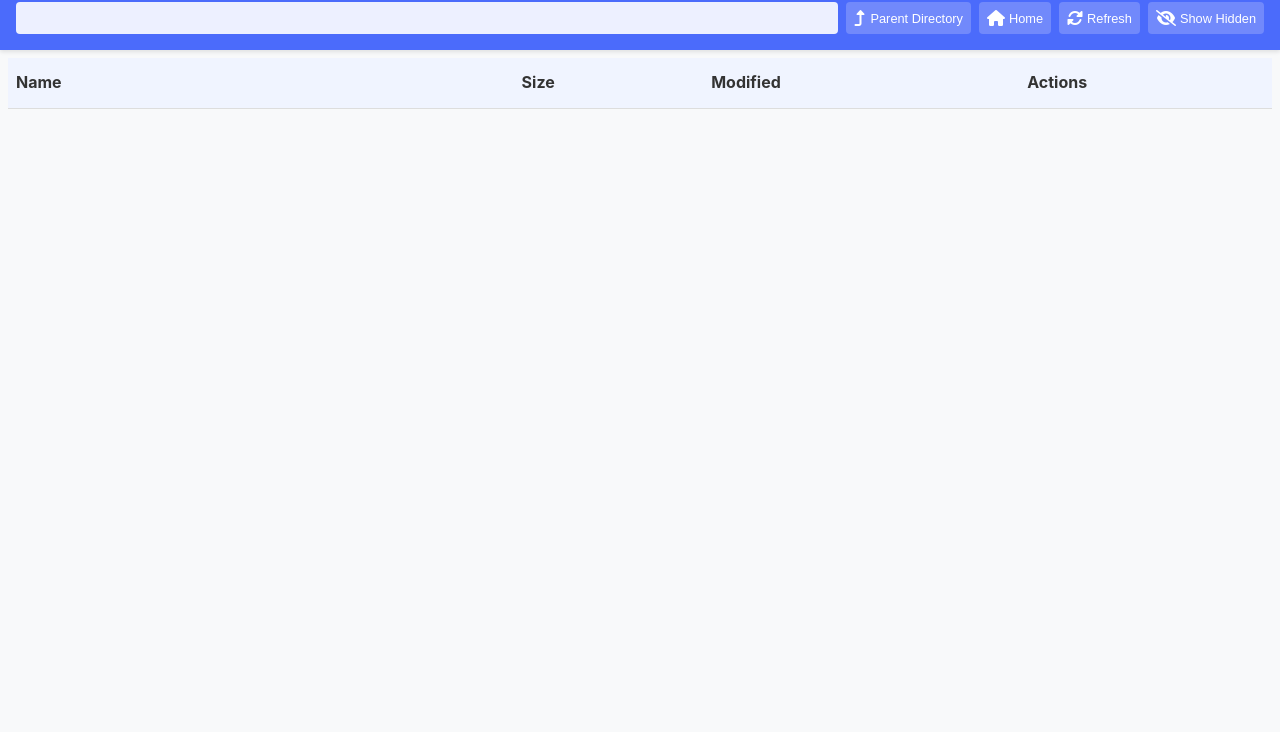
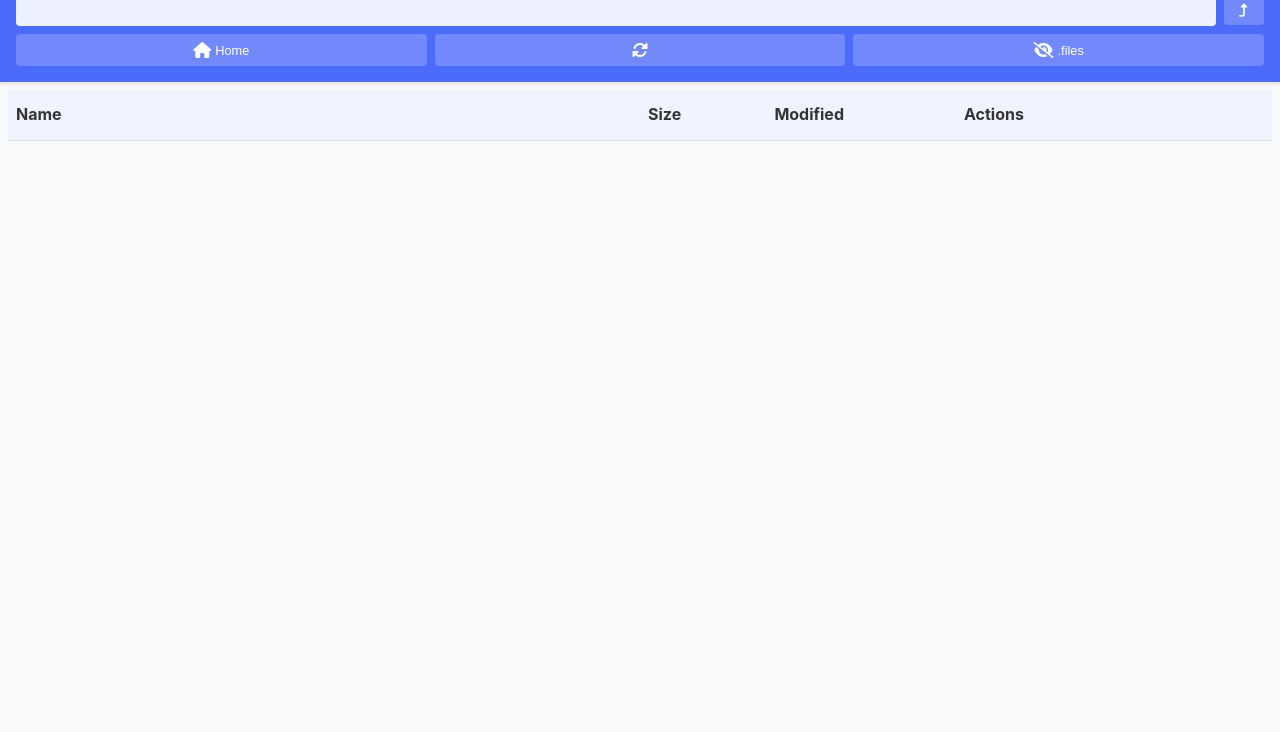
Before and after one commit to BenMiriello/file-browser, a website: page public/index.html in a window 1280 px wide. Shown: the part 68-800 px from the top of the page. Drawn offline with Linux system fonts and the light colour scheme; no server answers.

Commit message:
V2 with fixed interface

```diff
--- a/public/app.js
+++ b/public/app.js
@@ -6,7 +6,6 @@ document.addEventListener('DOMContentLoaded', () => {
     const homeDirButton = document.getElementById('home-dir');
     const refreshButton = document.getElementById('refresh');
     const toggleHiddenButton = document.getElementById('toggle-hidden');
-    const toggleText = document.getElementById('toggle-text');
     const previewModal = document.getElementById('preview-modal');
     const closePreviewButton = document.getElementById('close-preview');
     const previewFilename = document.getElementById('preview-filename');
@@ -44,9 +43,19 @@ document.addEventListener('DOMContentLoaded', () => {
                 closePreviewModal();
             }
         });
+
+        // Handle browser navigation
+        window.addEventListener('popstate', (event) => {
+            if (event.state && event.state.path) {
+                loadDirectoryContents(event.state.path, false);
+            }
+        });
+
+        // Initialize browser history
+        window.history.replaceState({ path: currentPath }, '', `#${encodeURIComponent(currentPath)}`);
     }
 
-    async function loadDirectoryContents(path) {
+    async function loadDirectoryContents(path, updateHistory = true) {
         showLoading();
         try {
             const response = await fetch(`/api/files?path=${encodeURIComponent(path)}`);
@@ -59,6 +68,15 @@ document.addEventListener('DOMContentLoaded', () => {
             currentPathInput.value = currentPath;
 
             renderFileList(data.files);
+
+            // Update browser history
+            if (updateHistory) {
+                window.history.pushState(
+                    { path: currentPath },
+                    '',
+                    `#${encodeURIComponent(currentPath)}`
+                );
+            }
         } catch (error) {
             console.error('Error loading directory contents:', error);
             showError(`Failed to load directory: ${error.message}`);
@@ -200,7 +218,9 @@ document.addEventListener('DOMContentLoaded', () => {
 
     function toggleHiddenFiles() {
         showHiddenFiles = !showHiddenFiles;
-        toggleText.textContent = showHiddenFiles ? 'Hide Hidden' : 'Show Hidden';
+        toggleHiddenButton.innerHTML = showHiddenFiles
+            ? '<i class="fas fa-eye"></i> .files'
+            : '<i class="fas fa-eye-slash"></i> .files';
         refreshCurrentDirectory();
     }
 
--- a/public/index.html
+++ b/public/index.html
@@ -10,13 +10,15 @@
 <body>
     <div class="container">
         <header class="header">
-            <h1>Tailscale File Browser</h1>
-            <div class="path-navigation">
+            <h1>Debian File Browser</h1>
+            <div class="path-input-container">
                 <input type="text" id="current-path">
-                <button id="parent-dir"><i class="fas fa-level-up-alt"></i> Parent Directory</button>
+                <button id="parent-dir"><i class="fas fa-level-up-alt"></i></button>
+            </div>
+            <div class="path-buttons">
                 <button id="home-dir"><i class="fas fa-home"></i> Home</button>
-                <button id="refresh"><i class="fas fa-sync-alt"></i> Refresh</button>
-                <button id="toggle-hidden"><i class="fas fa-eye-slash"></i> <span id="toggle-text">Show Hidden</span></button>
+                <button id="refresh"><i class="fas fa-sync-alt"></i></button>
+                <button id="toggle-hidden"><i class="fas fa-eye-slash"></i> .files</button>
             </div>
         </header>
 
--- a/public/styles.css
+++ b/public/styles.css
@@ -47,28 +47,53 @@ body {
 
 .header h1 {
     margin-bottom: 0.5rem;
-    font-size: 1.8rem;
+    font-size: 1.5rem;
     text-align: center;
 }
 
-.path-navigation {
+.path-input-container {
     display: flex;
-    flex-wrap: wrap;
     align-items: center;
+    width: 100%;
+    margin-bottom: 0.5rem;
+}
+
+.path-buttons {
+    display: flex;
+    justify-content: space-between;
+    width: 100%;
     gap: 0.5rem;
 }
 
 #current-path {
     flex: 1;
-    min-width: 200px;
+    width: 100%;
     padding: 0.5rem;
     border: none;
     border-radius: 4px;
     background-color: rgba(255, 255, 255, 0.9);
     font-size: 0.9rem;
+    text-align: right;
+    direction: rtl;
+    text-overflow: ellipsis;
 }
 
-.path-navigation button {
+#parent-dir {
+    padding: 0.5rem;
+    background-color: var(--primary-light);
+    color: white;
+    border: none;
+    border-radius: 4px;
+    cursor: pointer;
+    display: flex;
+    align-items: center;
+    justify-content: center;
+    transition: background-color 0.2s;
+    margin-left: 0.5rem;
+    width: 2.5rem;
+}
+
+.path-buttons button {
     padding: 0.5rem;
     background-color: var(--primary-light);
     color: white;
@@ -80,13 +105,16 @@ body {
     gap: 0.25rem;
     transition: background-color 0.2s;
     font-size: 0.8rem;
+    flex: 1;
+    justify-content: center;
 }
 
-.path-navigation button:hover {
+.path-buttons button:hover,
+#parent-dir:hover {
     background-color: var(--primary-color);
 }
 
-.path-navigation button i {
+.path-buttons button i {
     font-size: 1rem;
 }
 
@@ -322,22 +350,27 @@ img.preview-image {
 /* Table column widths */
 .file-list th:nth-child(1),
 .file-list td:nth-child(1) {
-    width: 40%;
+    width: 50%;
+    min-width: 120px;
 }
 
 .file-list th:nth-child(2),
 .file-list td:nth-child(2) {
-    width: 15%;
+    width: 10%;
+    min-width: 60px;
 }
 
 .file-list th:nth-child(3),
 .file-list td:nth-child(3) {
-    width: 25%;
+    width: 15%;
+    min-width: 80px;
 }
 
 .file-list th:nth-child(4),
 .file-list td:nth-child(4) {
-    width: 20%;
+    width: 25%;
+    min-width: 100px;
+    white-space: nowrap;
 }
 
 /* Responsive styles */
```
